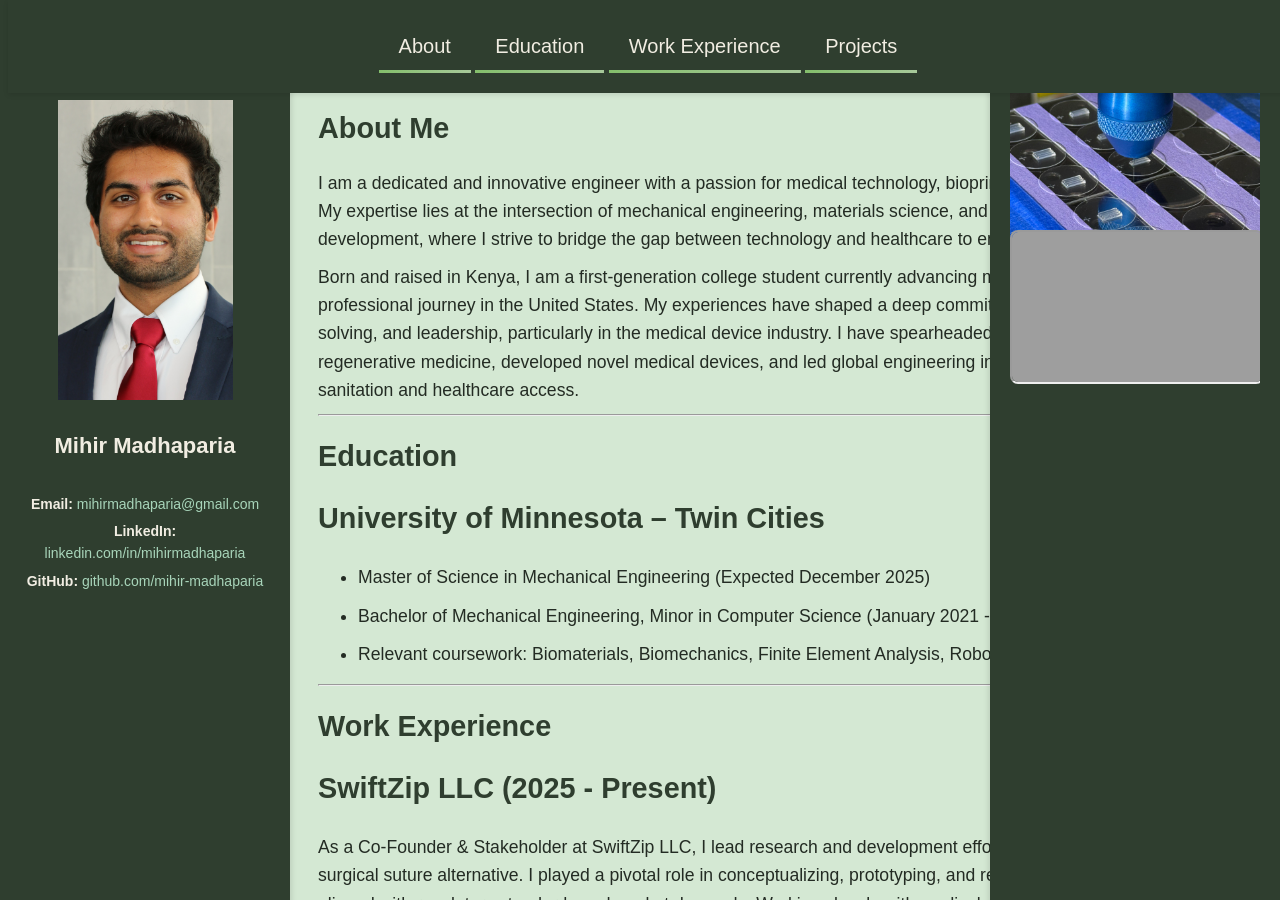
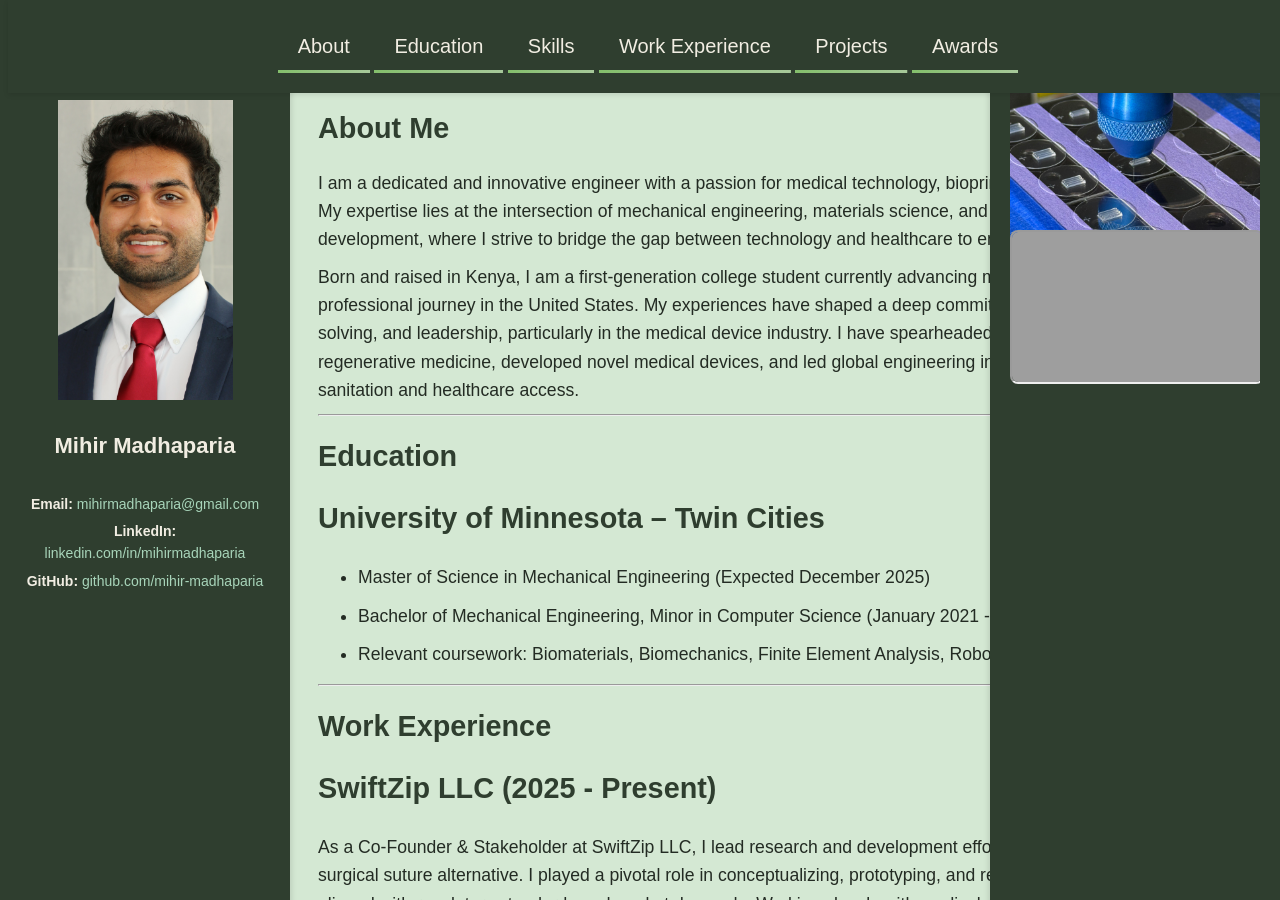
Before and after one commit to mihirmadhaparia/mihirmadhaparia.github.io, a Jekyll site: the page built from README.md, in a window 1280 px wide and 900 px high. Built offline with Jekyll 4.4.1, drawn with Linux system fonts in a browser that asks for light colours; our own code applies the rules of GitHub Pages for plain Markdown files; grey boxes are pictures that could not be loaded.

Commit message:
Update default.html

```diff
--- a/_layouts/default.html
+++ b/_layouts/default.html
@@ -23,8 +23,10 @@
     <nav>
         <a href="#about">About</a>
         <a href="#education">Education</a>
+        <a href="#skills">Skills</a>
         <a href="#work">Work Experience</a>
         <a href="#projects">Projects</a>
+        <a href="#awards">Awards</a>
     </nav>
 
     <!-- Main Content -->
```
